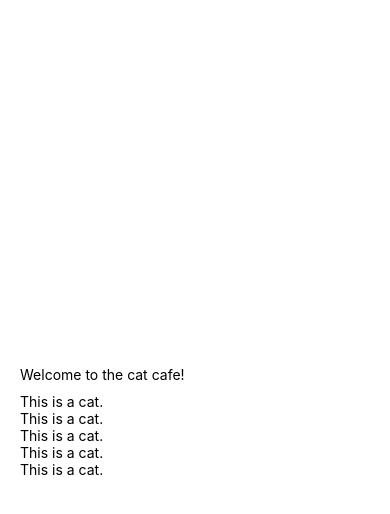
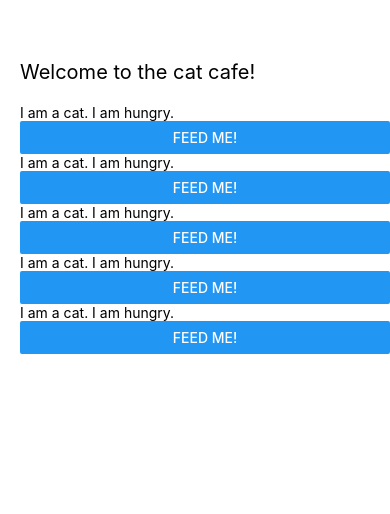
Before and after one commit to textninja/dtc0004, a React Native app in the folder practice/gettingstarted/: screen / in a window 390 px wide. Shown: the top 514 px of the page. Built offline with nearby package versions, Linux system fonts and the light colour scheme.

Commit message:
Followed hungry cats example

```diff
--- a/practice/gettingstarted/App.js
+++ b/practice/gettingstarted/App.js
@@ -1,38 +1,34 @@
 import React from 'react';
 const { useState } = React;
-import { StyleSheet, Text, TextInput, View } from 'react-native';
+import {
+  Text, Button, View,
+  StyleSheet
+} from 'react-native';
+
+const Cat = () => {
+    let [isHungry, setHungry] = useState(Math.random()>0.5);
+
+    return (
+      <View>
+        <Text>I am a cat. I am { isHungry ? "hungry." : "not hungry." }</Text>
+        <Button
+          disabled={!isHungry}
+          onPress={() => setHungry(false)}
+          title="Feed me!" />
+      </View>
+    );
+};
 
 
-const Cat = () => {
-  return (
-    <View>
-        <Text>This is a cat.</Text>
-    </View>
-  );
-}
+const App = () => (
+  <View style={{ flex: 1, marginTop: 60, marginLeft: 20 }}>
+    <Text style={{ fontSize: 20, marginBottom: 20 }}>Welcome to the cat cafe!</Text>
+    {
+      Array.from({ length: 5 }, () => <Cat/>)
+    }
+  </View>
+);
 
-const CatCafe = ({ cats=10 }) => {
-  return (
-    <View>
-      <Text>Welcome to the cat cafe!</Text>
 
-      <View style={{ marginTop: 10 }}>
-      {
-        Array(cats).fill(0).map(c => <Cat/>)
-      }
-      </View>
-    </View>
-  );
-}
-
-const App = () => {
-
-  return (
-    <View style={{flex: 1, justifyContent: "center", marginLeft: 20 }}>
-      <CatCafe cats={5} />
-    </View>
-  );
-
-};
 
 export default App;
```
